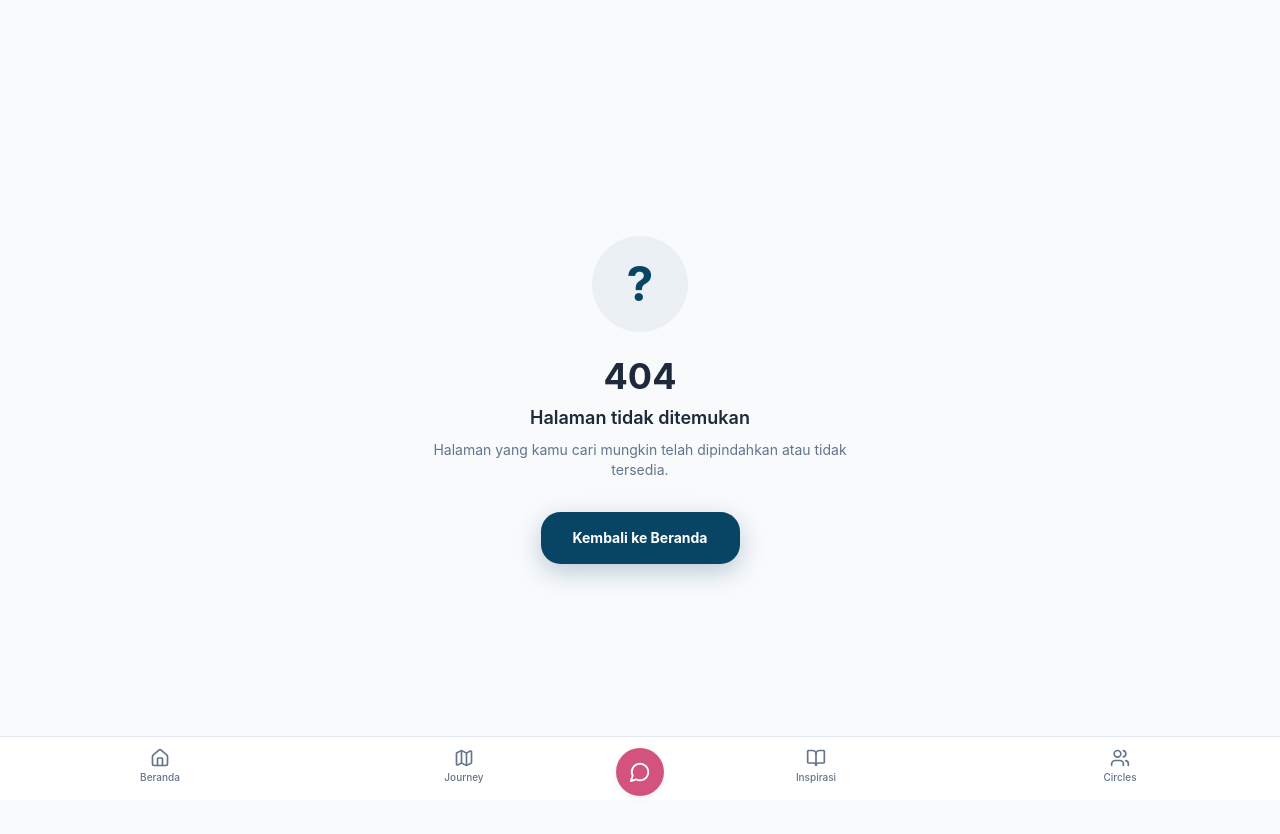
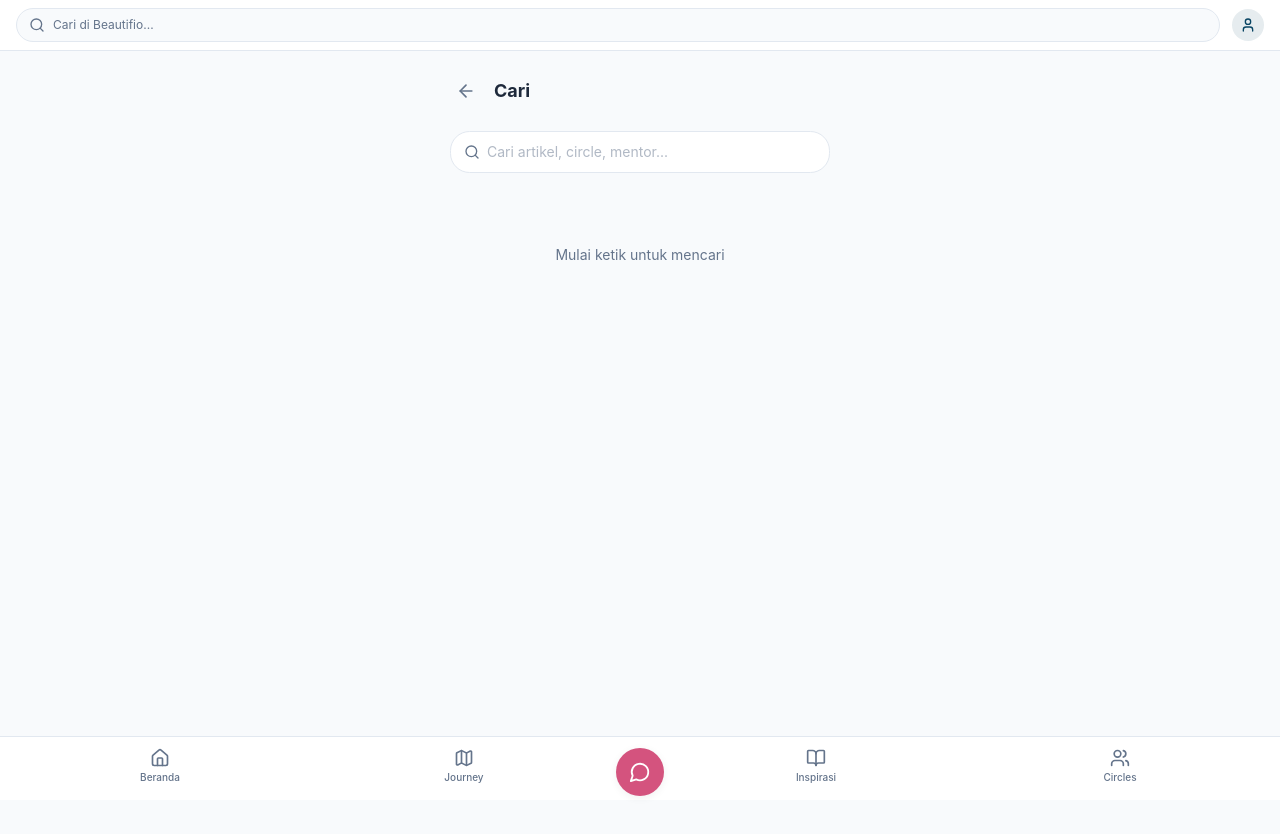
Before and after one commit to beautifio/beautifio, a Next.js app in the folder apps/web/: page /search in a window 1280 px wide. Before the commit this address had no page. Shown: the top 834 px of the page. Built offline with nearby package versions, Linux system fonts and the light colour scheme.

Commit message:
beranda: 4 column buttons, hapus HeroCards; nav: circle->/circle; topbar+search page

```diff
--- a/apps/web/src/app/(app)/circles/page.tsx
+++ /dev/null
@@ -1,78 +0,0 @@
-"use client"
-
-import { useState } from "react"
-import { useRouter } from "next/navigation"
-import { Users, UserCheck, ChevronRight, Search } from "lucide-react"
-
-export default function CirclesPage() {
-  const router = useRouter()
-  const [tab, setTab] = useState<"circle" | "mentor">("circle")
-
-  return (
-    <div className="min-h-screen bg-bg">
-      <div className="max-w-content mx-auto px-5 pt-6 pb-24">
-        <h1 className="text-xl font-bold text-text-primary mb-4">Circles</h1>
-
-        {/* Tab */}
-        <div className="flex gap-1 p-1 bg-muted rounded-xl mb-6">
-          <button
-            onClick={() => setTab("circle")}
-            className={`flex-1 flex items-center justify-center gap-2 py-2.5 text-sm font-medium rounded-lg transition-all cursor-pointer ${
-              tab === "circle"
-                ? "bg-bg text-text-primary shadow-sm"
-                : "text-text-secondary hover:text-text-primary"
-            }`}
-          >
-            <Users size={16} />
-            Circle
-          </button>
-          <button
-            onClick={() => setTab("mentor")}
-            className={`flex-1 flex items-center justify-center gap-2 py-2.5 text-sm font-medium rounded-lg transition-all cursor-pointer ${
-              tab === "mentor"
-                ? "bg-bg text-text-primary shadow-sm"
-                : "text-text-secondary hover:text-text-primary"
-            }`}
-          >
-            <UserCheck size={16} />
-            Mentor
-          </button>
-        </div>
-
-        {tab === "circle" ? (
-          <div className="space-y-3">
-            <button
-              onClick={() => router.push("/circle")}
-              className="w-full flex items-center gap-3 p-4 rounded-xl bg-surface border border-border hover:bg-muted transition-colors cursor-pointer text-left"
-            >
-              <div className="w-10 h-10 rounded-xl bg-primary/10 flex items-center justify-center shrink-0">
-                <Users size={20} className="text-primary" />
-              </div>
-              <div className="flex-1 min-w-0">
-                <p className="text-sm font-semibold text-text-primary">Jelajahi Circle</p>
-                <p className="text-xs text-text-secondary">Temukan dan gabung circle sesuai minat</p>
-              </div>
-              <ChevronRight size={18} className="text-text-secondary shrink-0" />
-            </button>
-          </div>
-        ) : (
-          <div className="space-y-3">
-            <button
-              onClick={() => router.push("/mentors")}
-              className="w-full flex items-center gap-3 p-4 rounded-xl bg-surface border border-border hover:bg-muted transition-colors cursor-pointer text-left"
-            >
-              <div className="w-10 h-10 rounded-xl bg-purple-100 flex items-center justify-center shrink-0">
-                <UserCheck size={20} className="text-purple-600" />
-              </div>
-              <div className="flex-1 min-w-0">
-                <p className="text-sm font-semibold text-text-primary">Cari Mentor</p>
-                <p className="text-xs text-text-secondary">Temukan mentor yang sesuai dengan mimpimu</p>
-              </div>
-              <ChevronRight size={18} className="text-text-secondary shrink-0" />
-            </button>
-          </div>
-        )}
-      </div>
-    </div>
-  )
-}
--- a/apps/web/src/app/(app)/home/page.tsx
+++ b/apps/web/src/app/(app)/home/page.tsx
@@ -8,7 +8,6 @@ import { supabase } from "@/lib/supabase/client"
 import { getDreamTemplate, getTemplateFromBenchmarkSlug } from "@beautifio/utils"
 import type { DreamJourney, JourneyProgress, DreamTemplate } from "@beautifio/types"
 import { getLifeEngineData, DIMENSION_LABELS } from "@/lib/life-engine"
-import { HeroCards } from "@/components/beranda/HeroCards"
 import { JourneySnapshot } from "@/components/beranda/JourneySnapshot"
 import { QuoteCard } from "./components/QuoteCard"
 import { GuestCTA } from "./components/GuestCTA"
@@ -17,7 +16,7 @@ import { CurhatFeed } from "./components/CurhatFeed"
 import { BannerCarousel } from "./components/BannerCarousel"
 import { RuangAmanSheet } from "@/features/bantuan/RuangAmanSheet"
 import { AchievementNotif } from "@/features/familia/components/AchievementNotif"
-import { Ticket, ShoppingBag, Calendar, Briefcase, Gift, Shield } from "lucide-react"
+import { Ticket, ShoppingBag, Calendar, Briefcase } from "lucide-react"
 import { journeyUrl } from "@/lib/journey-queries"
 
 const JourneyOnboardingModal = dynamic(() => import("@/features/journey/journey-onboarding-modal").then(m => ({ default: m.JourneyOnboardingModal })), { ssr: false })
@@ -27,8 +26,6 @@ const FEATURE_BUTTONS = [
   { href: "/belanja",     label: "Deals",      icon: ShoppingBag, color: "bg-blue-100 text-blue-700" },
   { href: "/event",       label: "Event",      icon: Calendar,    color: "bg-purple-100 text-purple-700" },
   { href: "/opportunity", label: "Peluang",    icon: Briefcase,   color: "bg-green-100 text-green-700" },
-  { href: "/circle",      label: "Circle",     icon: Gift,        color: "bg-pink-100 text-pink-700" },
-  { href: "/voucher",     label: "Familia",    icon: Shield,      color: "bg-red-100 text-red-700" },
 ]
 
 export default function HomeScreen({
@@ -157,23 +154,20 @@ export default function HomeScreen({
           </div>
         )}
 
-        {/* Hero Cards — Bisik & Tebak Aku */}
-        <HeroCards />
-
-        {/* Feature Buttons — 3 per row */}
-        <div className="grid grid-cols-3 gap-2">
+        {/* Feature Buttons — 4 kolom */}
+        <div className="grid grid-cols-4 gap-2">
           {FEATURE_BUTTONS.map((btn) => {
             const Icon = btn.icon
             return (
               <button
                 key={btn.href}
                 onClick={() => router.push(btn.href)}
-                className="flex flex-col items-center gap-1.5 p-3 rounded-xl bg-surface border border-border hover:bg-muted transition-colors cursor-pointer"
+                className="flex flex-col items-center gap-1 p-2.5 rounded-xl bg-surface border border-border hover:bg-muted transition-colors cursor-pointer"
               >
-                <div className={`w-9 h-9 rounded-full flex items-center justify-center ${btn.color}`}>
-                  <Icon size={16} />
+                <div className={`w-7 h-7 rounded-full flex items-center justify-center ${btn.color}`}>
+                  <Icon size={14} />
                 </div>
-                <span className="text-[11px] font-medium text-text-primary">{btn.label}</span>
+                <span className="text-[9px] font-medium text-text-primary">{btn.label}</span>
               </button>
             )
           })}
--- a/apps/web/src/app/(app)/layout.tsx
+++ b/apps/web/src/app/(app)/layout.tsx
@@ -1,3 +1,39 @@
+"use client"
+
+import { usePathname } from "next/navigation"
+import Link from "next/link"
+import { Search, User } from "lucide-react"
+
 export default function AppLayout({ children }: { children: React.ReactNode }) {
-  return <>{children}</>;
+  const pathname = usePathname()
+
+  const hideTopBar =
+    pathname === "/" ||
+    pathname.startsWith("/admin") ||
+    pathname.startsWith("/bisik/") ||
+    pathname.startsWith("/tebak/") ||
+    pathname.startsWith("/login") ||
+    pathname.startsWith("/register")
+
+  return (
+    <>
+      {!hideTopBar && (
+        <header className="flex items-center gap-3 px-4 py-2 border-b border-border sticky top-0 bg-surface z-30">
+          <Link
+            href="/search"
+            className="flex items-center gap-2 flex-1 bg-bg rounded-full px-3 py-2 border border-border"
+          >
+            <Search className="w-4 h-4 text-text-secondary" />
+            <span className="text-xs text-text-secondary">Cari di Beautifio...</span>
+          </Link>
+          <Link href="/profil" aria-label="Profil">
+            <div className="w-8 h-8 rounded-full bg-primary/10 flex items-center justify-center hover:bg-primary/20 transition-colors">
+              <User size={16} className="text-primary" />
+            </div>
+          </Link>
+        </header>
+      )}
+      {children}
+    </>
+  )
 }
--- /dev/null
+++ b/apps/web/src/app/(app)/search/page.tsx
@@ -0,0 +1,27 @@
+import Link from "next/link"
+import { Search, ArrowLeft } from "lucide-react"
+
+export default function SearchPage() {
+  return (
+    <div className="min-h-screen bg-bg">
+      <div className="max-w-content mx-auto px-5 pt-6 pb-24">
+        <div className="flex items-center gap-3 mb-6">
+          <Link href="/home" className="w-8 h-8 rounded-xl flex items-center justify-center text-text-secondary hover:bg-muted transition-colors">
+            <ArrowLeft size={20} />
+          </Link>
+          <h1 className="text-lg font-bold text-text-primary">Cari</h1>
+        </div>
+        <div className="relative mb-6">
+          <Search size={16} className="absolute left-3.5 top-1/2 -translate-y-1/2 text-text-secondary" />
+          <input
+            placeholder="Cari artikel, circle, mentor..."
+            className="w-full pl-9 pr-4 py-2.5 rounded-xl border border-border bg-surface text-sm text-text-primary placeholder:text-text-secondary/50 outline-none focus:border-primary transition-colors"
+          />
+        </div>
+        <p className="text-center text-sm text-text-secondary py-12">
+          Mulai ketik untuk mencari
+        </p>
+      </div>
+    </div>
+  )
+}
--- a/apps/web/src/components/layout/BottomNav.tsx
+++ b/apps/web/src/components/layout/BottomNav.tsx
@@ -13,7 +13,7 @@ export function BottomNav() {
   const activeTab = (() => {
     if (pathname.startsWith("/journey")) return "journey"
     if (pathname.startsWith("/inspirasi")) return "inspirasi"
-    if (pathname.startsWith("/circles")) return "circles"
+    if (pathname.startsWith("/circle")) return "circle"
     if (pathname.startsWith("/home") || pathname === "/") return "home"
     for (const tab of NAV_TABS) {
       if (pathname === tab.href || pathname.startsWith(tab.href + "/")) return tab.id
@@ -50,7 +50,7 @@ export function BottomNav() {
         <NavItem tab={NAV_TABS[2]} active={activeTab === "inspirasi"} />
 
         {/* Circles */}
-        <NavItem tab={NAV_TABS[3]} active={activeTab === "circles"} />
+        <NavItem tab={NAV_TABS[3]} active={activeTab === "circle"} />
       </div>
     </nav>
   )
--- a/apps/web/src/lib/navigation.ts
+++ b/apps/web/src/lib/navigation.ts
@@ -11,7 +11,7 @@ export const NAV_TABS: NavTab[] = [
   { id: "home",      label: "Beranda",  icon: Home,     href: "/home" },
   { id: "journey",   label: "Journey",  icon: Map,      href: "/journey" },
   { id: "inspirasi", label: "Inspirasi", icon: BookOpen, href: "/inspirasi" },
-  { id: "circles",   label: "Circles",  icon: Users,    href: "/circles" },
+  { id: "circle",    label: "Circles",  icon: Users,    href: "/circle" },
 ];
 
 export function navRoute(id: string): string {
```
